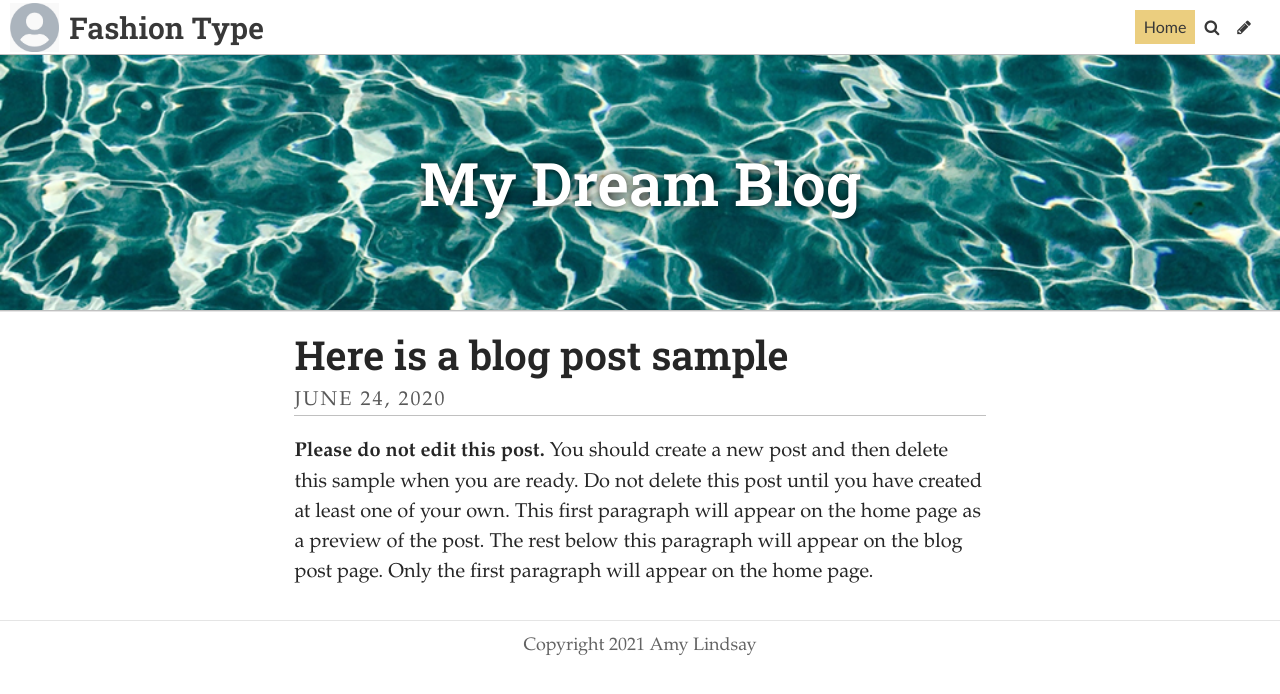
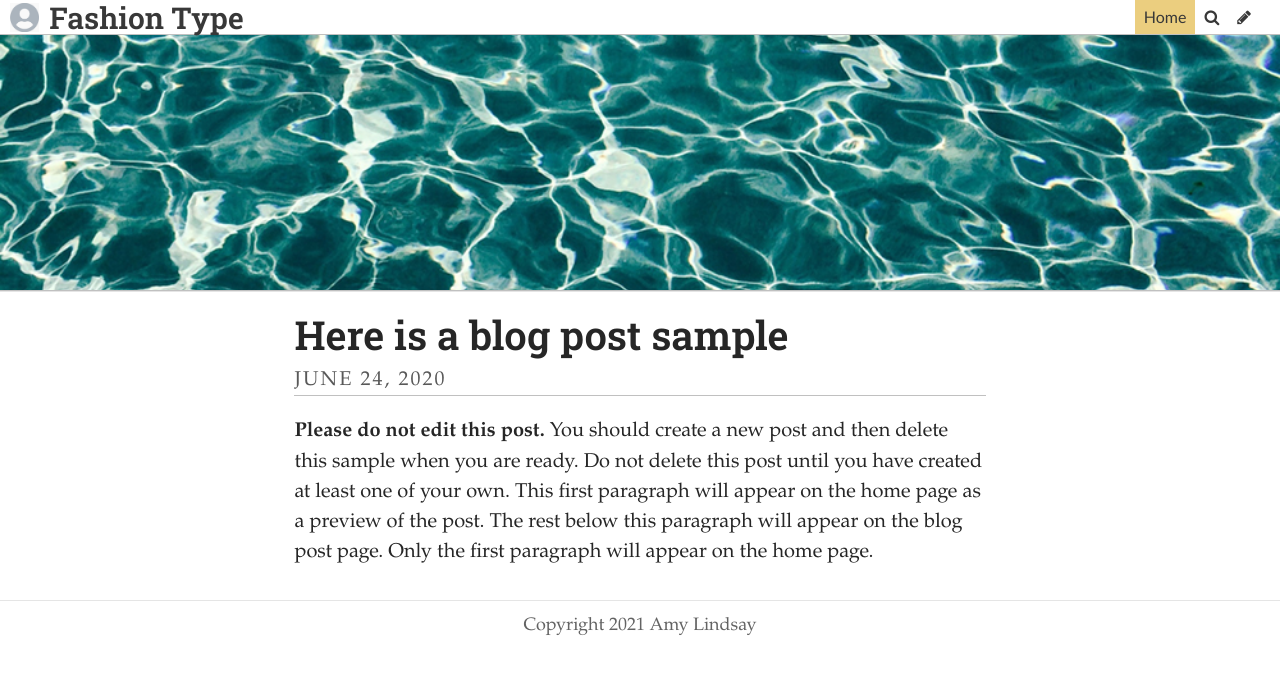
Before and after one commit to AmyLindsay1/TypographicDesign, a Jekyll site: the page built from index.html, in a window 1280 px wide. Shown: the top 694 px of the page. Built offline with Jekyll 4.4.1, drawn with Linux system fonts in a browser that asks for light colours; some web fonts are replaced; the list of posts is cut into pages by our own code.

Commit message:
Update Settings “general”

```diff
--- a/_data/settings.yml
+++ b/_data/settings.yml
@@ -2,10 +2,10 @@ title: Fashion Type
 description: "How Fashion Brands use type "
 footer_text: Copyright 2021 Amy Lindsay
 header_feature_image: ../uploads/placeholder3.jpg
-header_text: My Dream Blog
+header_text: ""
 header_text_color: "#ffffff"
 bannerheight: 20vmax
-navbarheight: 55px
+navbarheight: 35px
 logo: /uploads/logo.jpg
 favicon: /uploads/favicon.ico
 gridlayout: false
```
